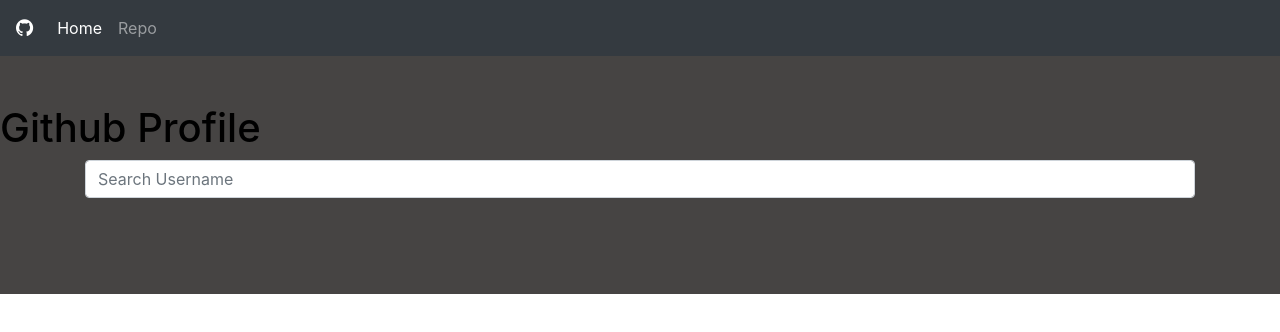
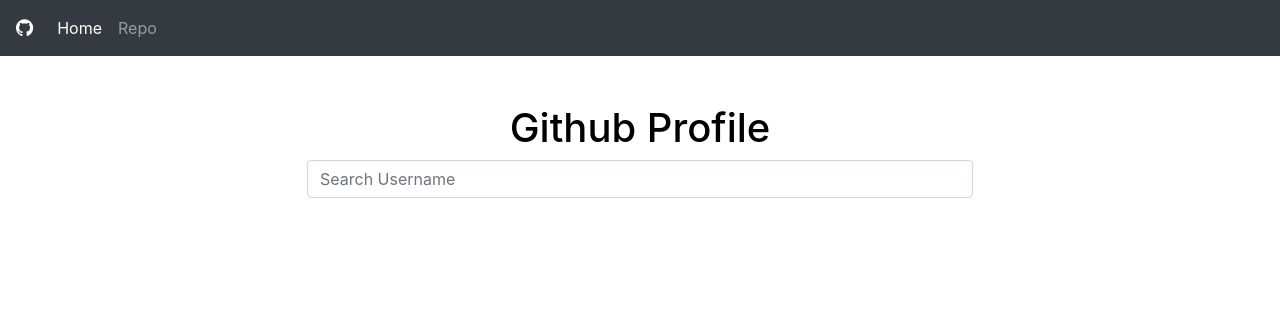
Before and after one commit to oodennis20/Github-API, an Angular app: page /master in a window 1280 px wide. Shown: the top 332 px of the page. Built offline with nearby package versions, Linux system fonts and the light colour scheme; no server answers.

Commit message:
update styling

```diff
--- a/src/app/master/master.component.css
+++ b/src/app/master/master.component.css
@@ -5,6 +5,13 @@
 .card-header {
     text-align: center;
 }
-body{
-    background-color: rgb(70, 68, 67);
+#swara {
+    width: 60%;
+    margin: auto;
 }
+.first{
+    text-align: center;
+}
+h1{
+    text-align: center;
+}
--- a/src/app/repo/repo.component.css
+++ b/src/app/repo/repo.component.css
@@ -0,0 +1,3 @@
+body{
+    background-color: grey;
+}
```
